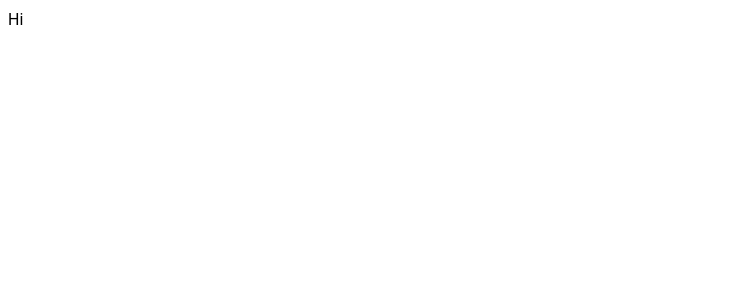
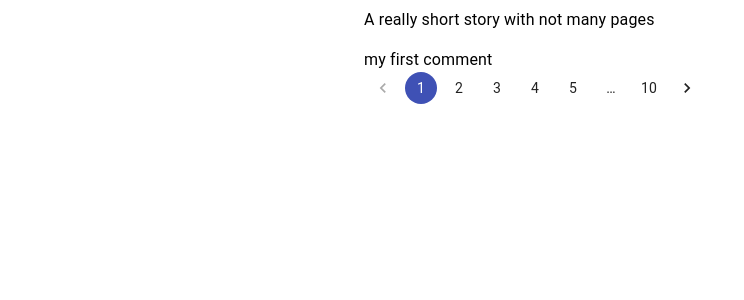
Before and after one commit to timhc22/nifty.help, a Next.js app: page /PageOne in a window 1280 px wide. Shown: the top 300 px of the page, without its empty margins (0-744 px from the left). Built offline with nearby package versions, Linux system fonts and the light colour scheme.

Commit message:
Add paginated story and menu link styling

```diff
--- a/package.json
+++ b/package.json
@@ -7,6 +7,7 @@
     "@ethersproject/units": "^5.0.1",
     "@material-ui/core": "^4.11.3",
     "@material-ui/icons": "^4.11.2",
+    "@material-ui/lab": "^4.0.0-alpha.57",
     "@testing-library/jest-dom": "^5.11.4",
     "@testing-library/react": "^11.1.0",
     "@testing-library/user-event": "^12.1.10",
--- a/src/components/BoxItem.tsx
+++ b/src/components/BoxItem.tsx
@@ -1,5 +1,5 @@
 import React, { useRef } from "react";
-import { useLoader} from "react-three-fiber";
+import { useLoader } from "react-three-fiber";
 import * as THREE from "three";
 
 export default function Box({url}: any) {
--- /dev/null
+++ b/src/data/pageText.js
@@ -0,0 +1,28 @@
+const data = [
+  { id: 1, text: "my first comment" },
+  { id: 2, text: "my second comment" },
+  { id: 3, text: "my third comment" },
+  { id: 4, text: "my fourth comment" },
+  { id: 5, text: "my fifth comment" },
+  { id: 6, text: "my sixth comment" },
+  { id: 7, text: "my first comment" },
+  { id: 8, text: "my second comment" },
+  { id: 9, text: "my third comment" },
+  { id: 10, text: "my fourth comment" },
+  { id: 11, text: "my fifth comment" },
+  { id: 12, text: "my sixth comment" },
+  { id: 1, text: "my first comment" },
+  { id: 2, text: "my second comment" },
+  { id: 3, text: "my third comment" },
+  { id: 4, text: "my fourth comment" },
+  { id: 5, text: "my fifth comment" },
+  { id: 6, text: "my sixth comment" },
+  { id: 7, text: "my first comment" },
+  { id: 8, text: "my second comment" },
+  { id: 9, text: "my third comment" },
+  { id: 10, text: "my fourth comment" },
+  { id: 11, text: "my fifth comment" },
+  { id: 12, text: "my sixth comment" }
+];
+
+export { data };
--- a/src/pages/PageOne.tsx
+++ b/src/pages/PageOne.tsx
@@ -1,14 +1,56 @@
-import React from 'react';
+import React, {useCallback, useState} from 'react';
 import Typography from "@material-ui/core/Typography";
+import {Container} from "@material-ui/core";
+import Pagination from '@material-ui/lab/Pagination';
+import { data } from "../data/pageText";
+
+// @ts-ignore
+const PageText = ({pageText}) => {
+  return pageText.map((item: any) => {
+    return (
+      <div key={item.id}>
+        <Typography>{item.text}</Typography>
+      </div>
+    );
+  });
+}
 
 export default function PageOne(): JSX.Element {
+  const [page, setPage] = useState(1);
+
+  const pages = 10;
+  const limit = 1;
+  const onPageChanged = useCallback(
+    (event, page) => {
+      event.preventDefault();
+      setPage(page);
+      console.log(page)
+    },
+    [page]
+  );
+
+  // https://codesandbox.io/s/react-pagination-with-hooks-2i1hx?file=/src/CommentWithPagination.js:471-581
+  const currentComments = data.slice(
+    (page - 1) * limit,
+    (page - 1) * limit + limit
+  );
 
   return (
     <section className="container">
       <div>
+        <Container maxWidth="sm">
         <Typography paragraph>
-          Hi
+          A really short story with not many pages
         </Typography>
+
+        {/*pageNeighbours={1}*/}
+        <PageText pageText={currentComments}/>
+        <Pagination count={pages}
+                    page={page}
+                    color="primary"
+                    onChange={onPageChanged}
+        />
+        </Container>
       </div>
     </section>
   );
```
Also changed, not shown: src/components/Menu.tsx (+11 -6 lines), 1 other file (tests, documents, lock files or other folders).
